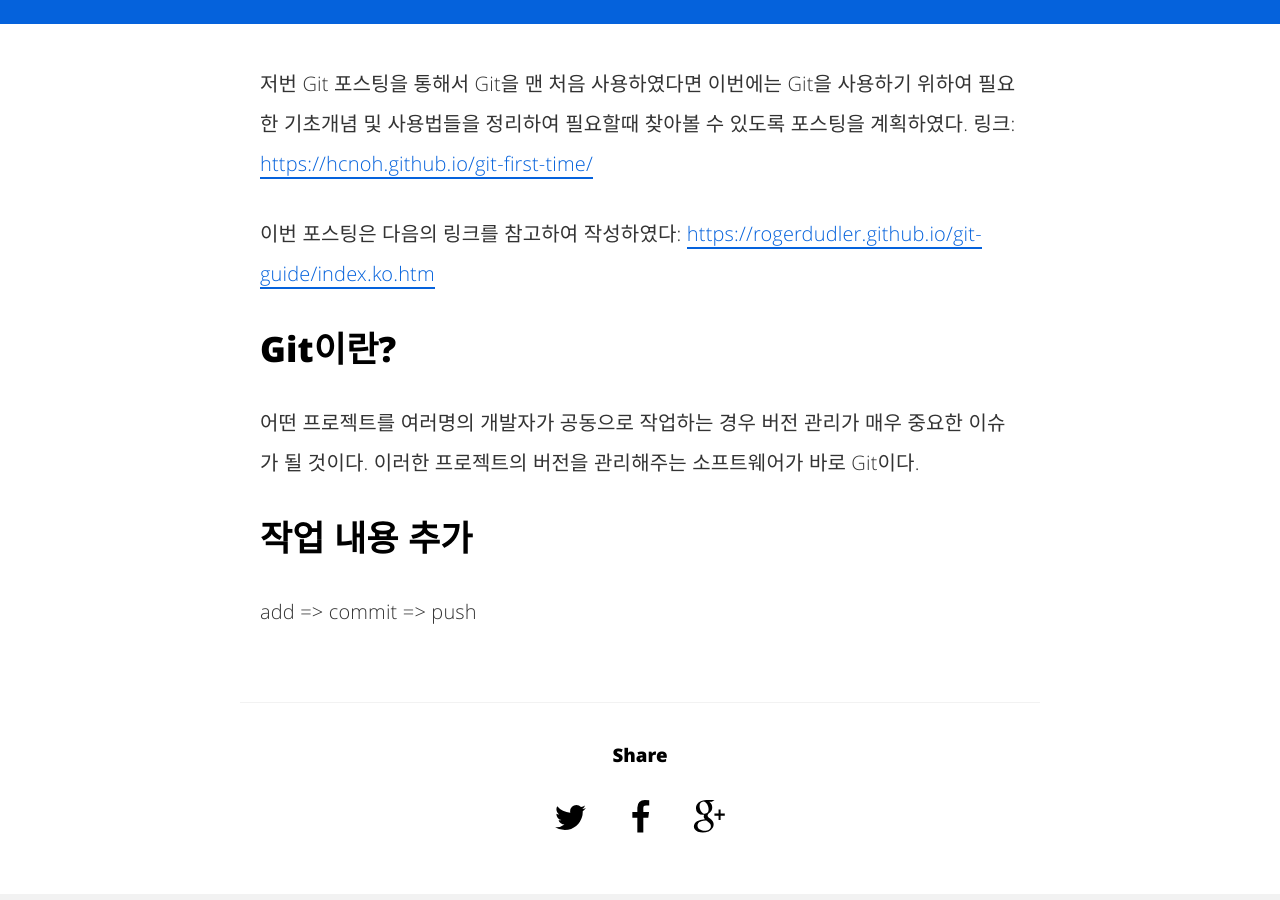
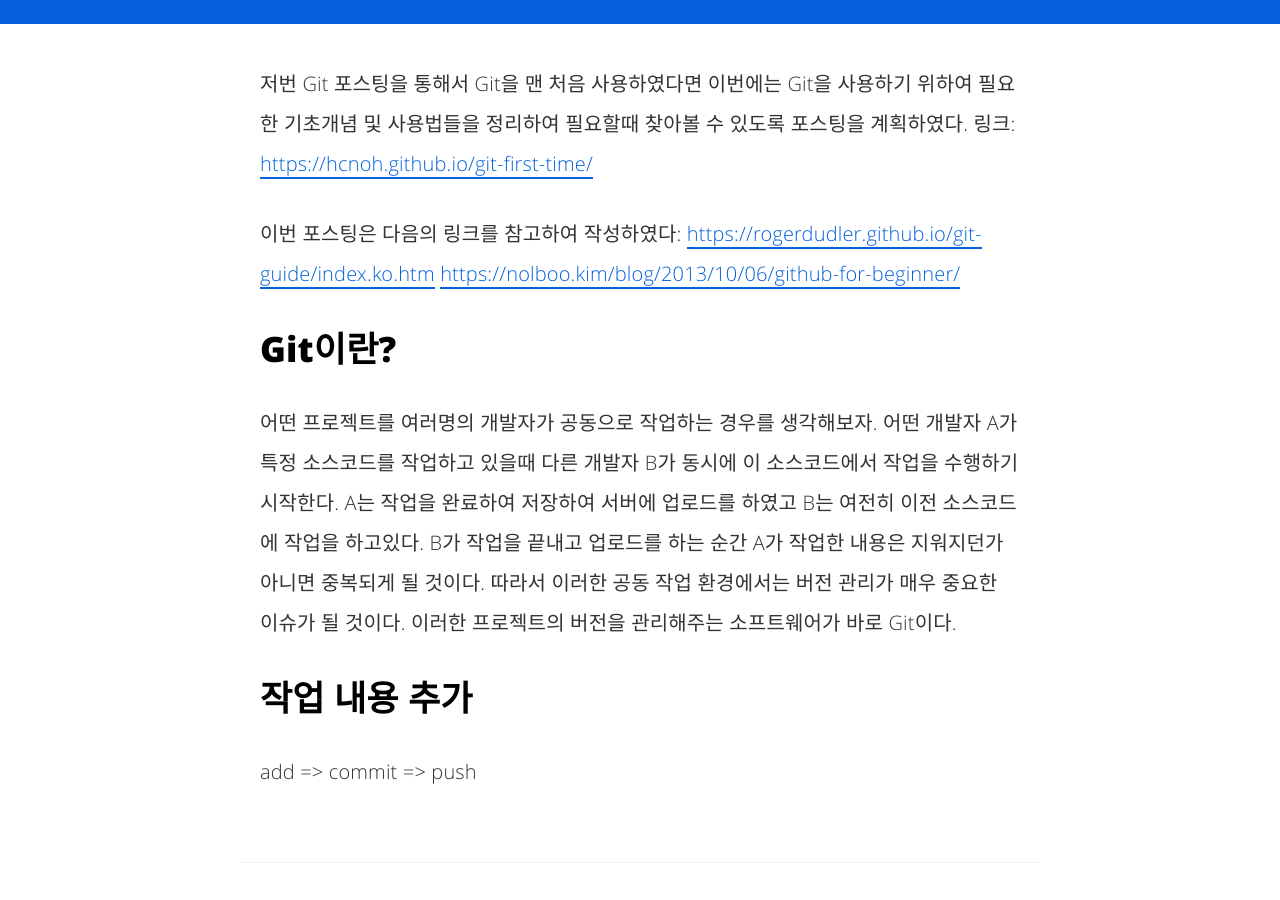
Before and after one commit to hcnoh/blog-prev, a Jekyll site: the page built from _posts/2018-08-20-git-basic-usage.md, in a window 1280 px wide and 900 px high, scrolled down 876 px. Built offline with Jekyll 4.4.1, drawn with Linux system fonts in a browser that asks for light colours; comment, search, counter and statistics services are not loaded.

Commit message:
Update 2018-08-20-git-basic-usage.md

```diff
--- a/_posts/2018-08-20-git-basic-usage.md
+++ b/_posts/2018-08-20-git-basic-usage.md
@@ -13,10 +13,12 @@
 
 저번 Git 포스팅을 통해서 Git을 맨 처음 사용하였다면 이번에는 Git을 사용하기 위하여 필요한 기초개념 및 사용법들을 정리하여 필요할때 찾아볼 수 있도록 포스팅을 계획하였다. 링크: [https://hcnoh.github.io/git-first-time/](https://hcnoh.github.io/git-first-time/)
 
-이번 포스팅은 다음의 링크를 참고하여 작성하였다: [https://rogerdudler.github.io/git-guide/index.ko.htm](https://rogerdudler.github.io/git-guide/index.ko.html)
+이번 포스팅은 다음의 링크를 참고하여 작성하였다:
+[https://rogerdudler.github.io/git-guide/index.ko.htm](https://rogerdudler.github.io/git-guide/index.ko.html)
+[https://nolboo.kim/blog/2013/10/06/github-for-beginner/](https://nolboo.kim/blog/2013/10/06/github-for-beginner/)
 
 ## Git이란?
-어떤 프로젝트를 여러명의 개발자가 공동으로 작업하는 경우 버전 관리가 매우 중요한 이슈가 될 것이다. 이러한 프로젝트의 버전을 관리해주는 소프트웨어가 바로 Git이다.
+어떤 프로젝트를 여러명의 개발자가 공동으로 작업하는 경우를 생각해보자. 어떤 개발자 A가 특정 소스코드를 작업하고 있을때 다른 개발자 B가 동시에 이 소스코드에서 작업을 수행하기 시작한다. A는 작업을 완료하여 저장하여 서버에 업로드를 하였고 B는 여전히 이전 소스코드에 작업을 하고있다. B가 작업을 끝내고 업로드를 하는 순간 A가 작업한 내용은 지워지던가 아니면 중복되게 될 것이다. 따라서 이러한 공동 작업 환경에서는 버전 관리가 매우 중요한 이슈가 될 것이다. 이러한 프로젝트의 버전을 관리해주는 소프트웨어가 바로 Git이다.
 
 ## 작업 내용 추가
 add => commit => push
```
